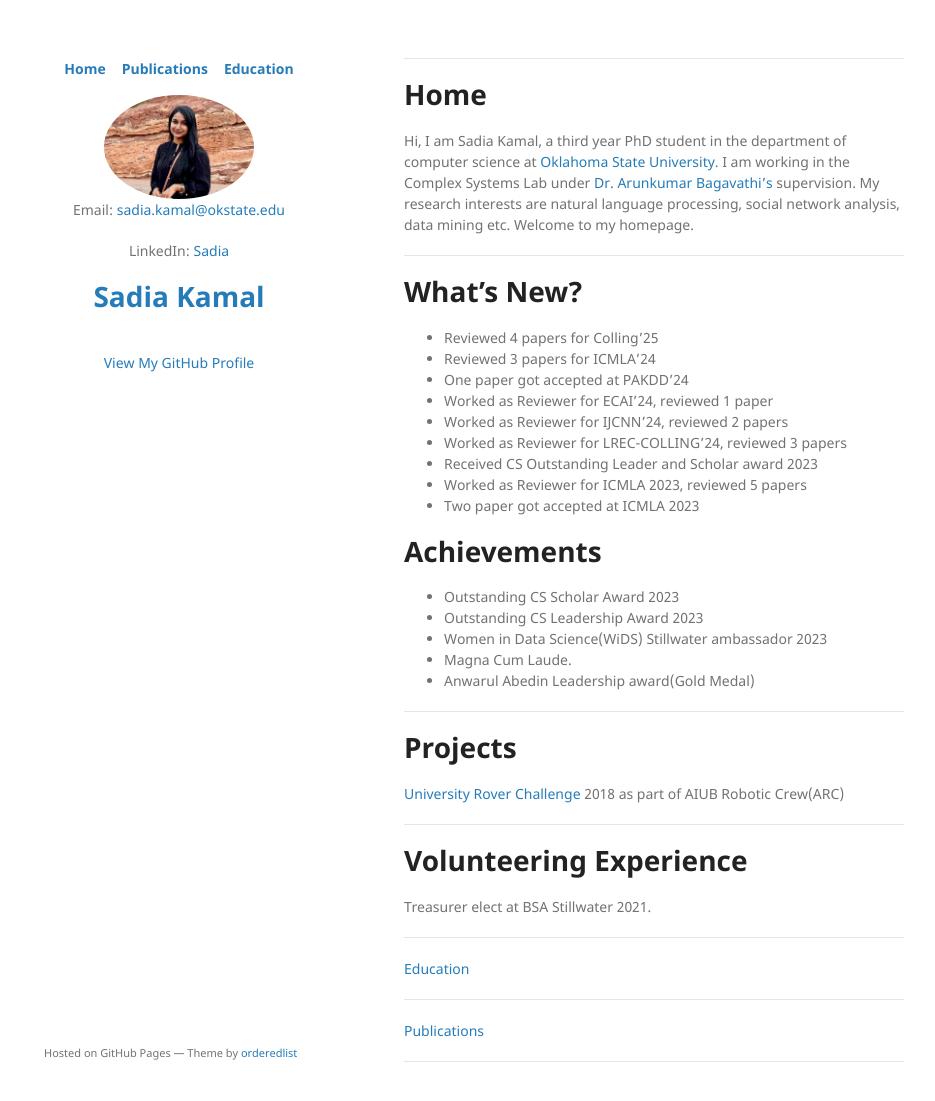
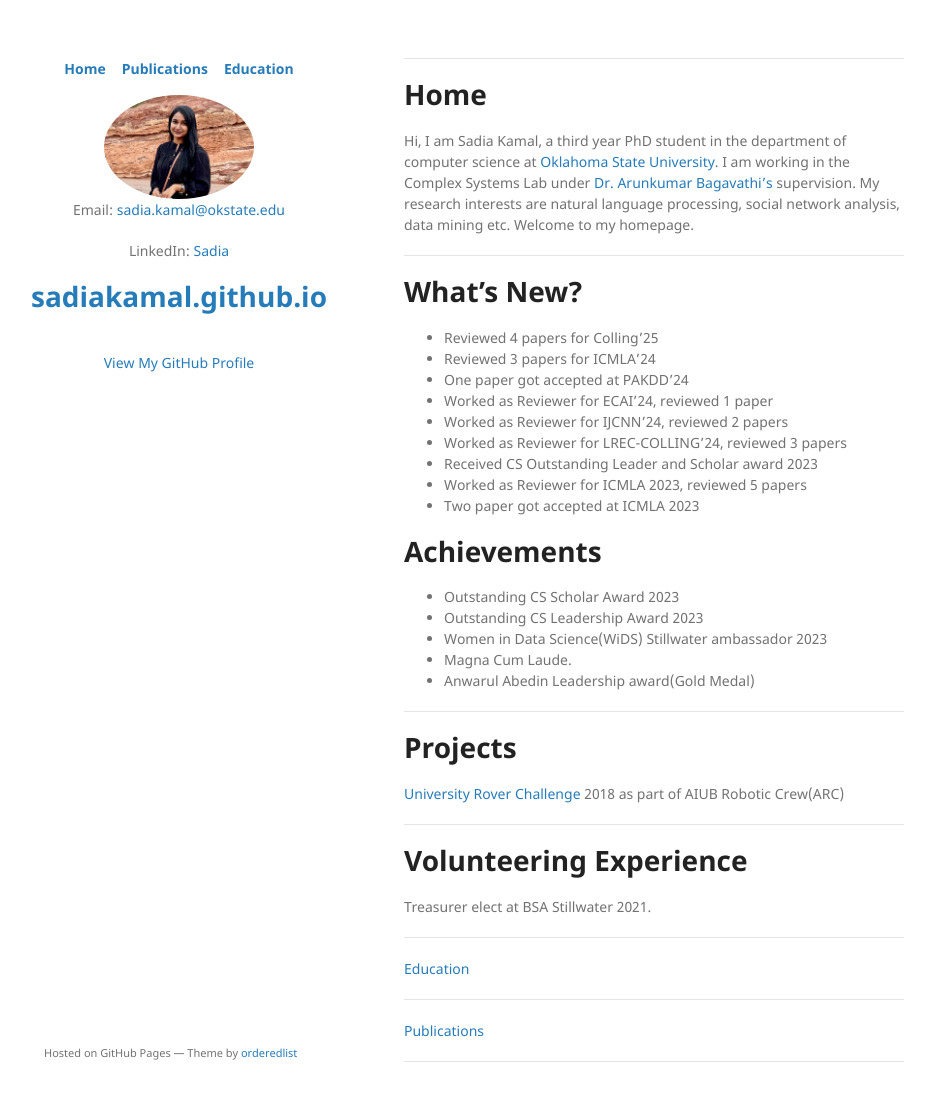
Before and after one commit to sadiakamal/sadiakamal.github.io, a Jekyll site: the page built from index.md, in a window 1280 px wide and 1132 px high. Shown: the top 1101 px of the window, without its empty margins (166-1101 px from the left). Built offline with Jekyll 4.4.1, drawn with Linux system fonts in a browser that asks for light colours; the repository's description, which GitHub fills in, is left out; part of the change alters nothing that is shown.

Commit message:
Update _config.yml

```diff
--- a/_config.yml
+++ b/_config.yml
@@ -4,7 +4,7 @@ remote_theme: pages-themes/minimal@v0.2.0
 
 plugins:
 - jekyll-remote-theme # add this line to the plugins list if you already have one
-title: Sadia Kamal
+# title: Sadia Kamal
 # logo: /assets/img/sadia.jpg
 header_pages:
   - index.md
```
